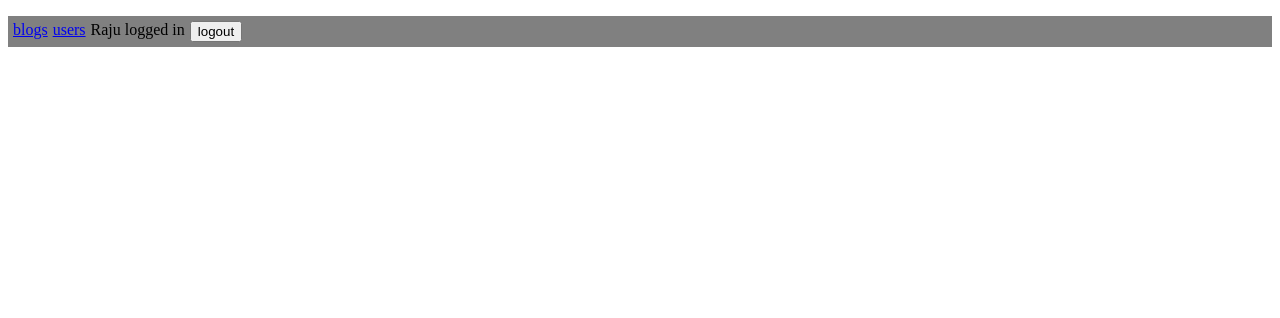
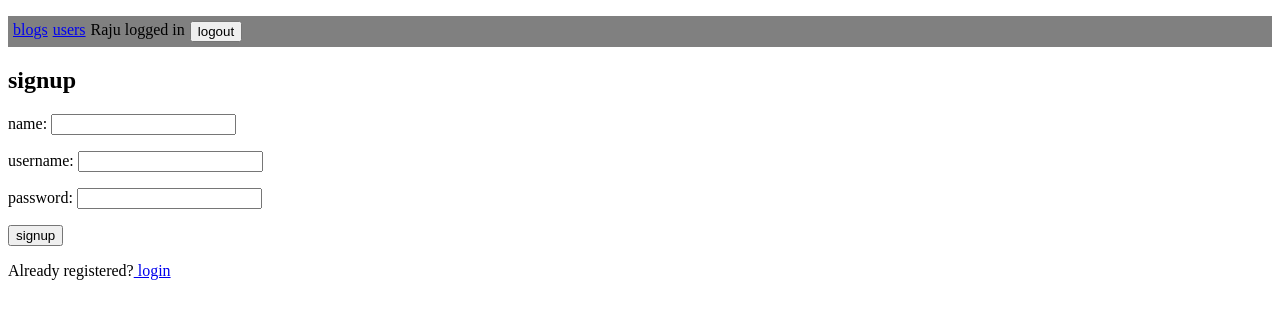
Before and after one commit to rajutamanglama63/redux-bloglist, a React (Create React App) app: page /signup in a window 1280 px wide. Shown: the top 318 px of the page. Built offline with nearby package versions, Linux system fonts and the light colour scheme; no server answers.

Commit message:
feat: landing page with some route created

```diff
--- a/src/App.js
+++ b/src/App.js
@@ -7,6 +7,8 @@ import Users from "./components/Users";
 import { getAllUsers } from "./reducers/userReducer";
 import NavigationLink from "./components/NavigationLink";
 import { Route, Routes } from "react-router-dom";
+import LandingPage from "./components/LandingPage";
+import Signup from "./components/Signup";
 
 const App = () => {
   const dispatch = useDispatch();
@@ -21,8 +23,11 @@ const App = () => {
       <NavigationLink />
 
       <Routes>
+        <Route path="/" element={<LandingPage />} />
         <Route path="/blogs" element={<Blog />} />
         <Route path="/users" element={<Users />} />
+        <Route path="/login" element={<Login />} />
+        <Route path="/signup" element={<Signup />} />
       </Routes>
       {/* <Login /> */}
     </div>
--- /dev/null
+++ b/src/components/LandingPage.js
@@ -0,0 +1,23 @@
+import React from "react";
+import { useNavigate } from "react-router-dom";
+
+const LandingPage = () => {
+  const navigate = useNavigate();
+  return (
+    <div>
+      <h2>Welcome to my Blog App!</h2>
+      <p>Please log in to process forward.</p>
+      <div style={{ display: "flex" }}>
+        <button
+          style={{ marginRight: "10px" }}
+          onClick={() => navigate("/login")}
+        >
+          Login
+        </button>
+        <button onClick={() => navigate("/signup")}>Signup</button>
+      </div>
+    </div>
+  );
+};
+
+export default LandingPage;
--- a/src/components/Login.js
+++ b/src/components/Login.js
@@ -1,5 +1,6 @@
 import React, { useState } from "react";
 import { useDispatch } from "react-redux";
+import { Link } from "react-router-dom";
 import { userLogin } from "../reducers/loginReducer";
 
 const Login = () => {
@@ -41,6 +42,9 @@ const Login = () => {
           />
         </p>
         <button type="submit">login</button>
+        <p>
+          Not registered yet?<Link to="/signup"> signup</Link>
+        </p>
       </form>
     </div>
   );
--- /dev/null
+++ b/src/components/Signup.js
@@ -0,0 +1,29 @@
+import React from "react";
+import { Link } from "react-router-dom";
+
+const Signup = () => {
+  return (
+    <div>
+      <h2>signup</h2>
+      <form>
+        <form>
+          <p>
+            name: <input id="username" type="text" />
+          </p>
+          <p>
+            username: <input id="password" type="text" />
+          </p>
+          <p>
+            password: <input id="password" type="text" />
+          </p>
+          <button type="submit">signup</button>
+          <p>
+            Already registered?<Link to="/login"> login</Link>
+          </p>
+        </form>
+      </form>
+    </div>
+  );
+};
+
+export default Signup;
```
